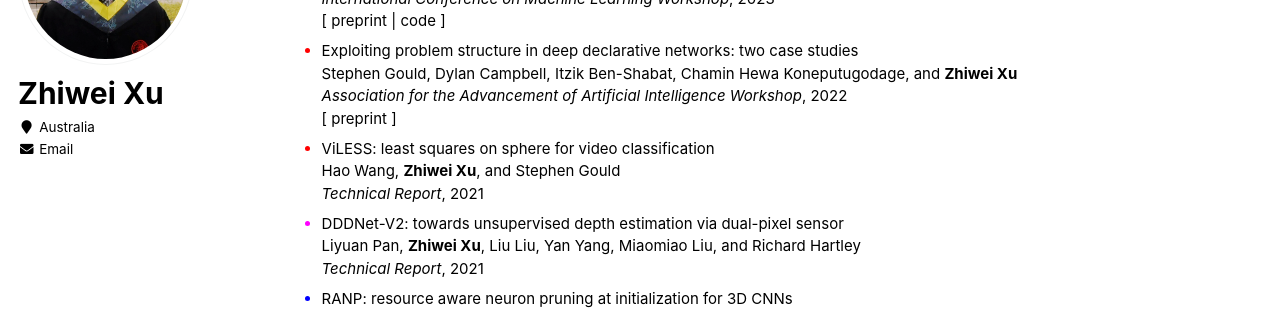
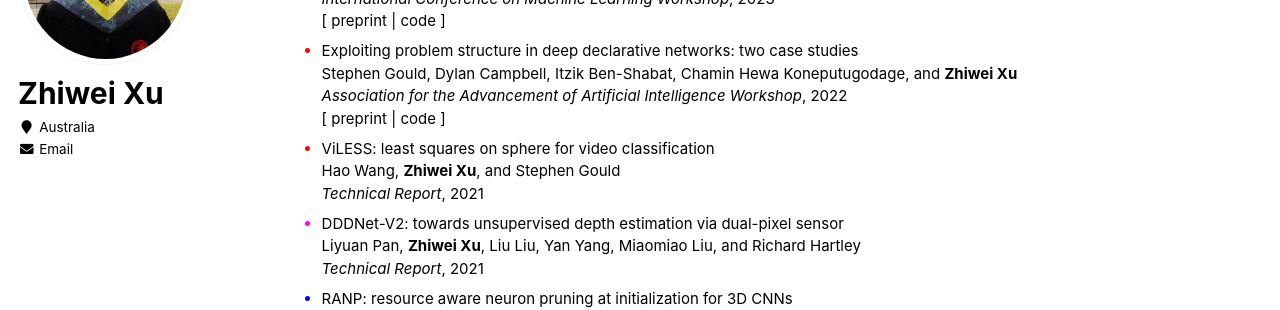
Before and after one commit to zwxu064/zwxu064.github.io, a Jekyll site: the page built from _pages/about.html, in a window 1280 px wide and 900 px high, scrolled down 1040 px. Shown: the part 151-461 px from the top of the window. Built offline with Jekyll 4.4.1, drawn with Linux system fonts in a browser that asks for light colours.

Commit message:
Update about.html

```diff
--- a/_pages/about.html
+++ b/_pages/about.html
@@ -73,7 +73,8 @@ redirect_from:
   <li style="color:red"><div><span style="color:black">Exploiting problem structure in deep declarative networks: two case studies</span></div>
       <div><span style="color:black;font-size:1em">Stephen Gould, Dylan Campbell, Itzik Ben-Shabat, Chamin Hewa Koneputugodage, and <strong>Zhiwei Xu</strong></span></div>
       <div><span style="color:black"><i>Association for the Advancement of Artificial Intelligence Workshop</i>, 2022</span></div>
-      <div><span style="color:black">[ <a style="color: inherit;" href="https://arxiv.org/abs/2202.12404" target="_blank">preprint</a> ]</span></div>
+      <div><span style="color:black">[ <a style="color: inherit;" href="https://arxiv.org/abs/2202.12404" target="_blank">preprint</a>
+	| <a style="color: inherit;" href="https://github.com/anucvml/ddn" target="_blank">code</a> ]</span></div>
   </li>
 
   <li style="color:red"><div><span style="color:black">ViLESS: least squares on sphere for video classification</span></div>
```
